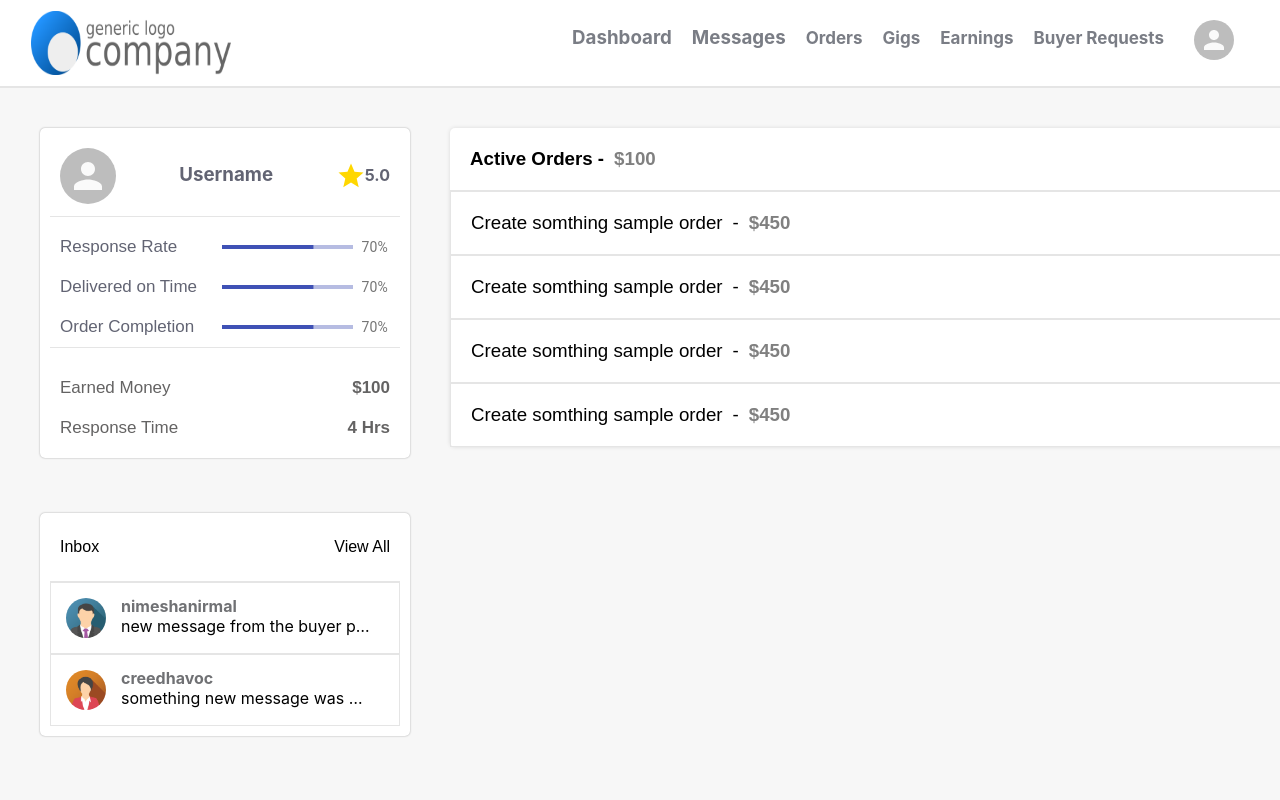
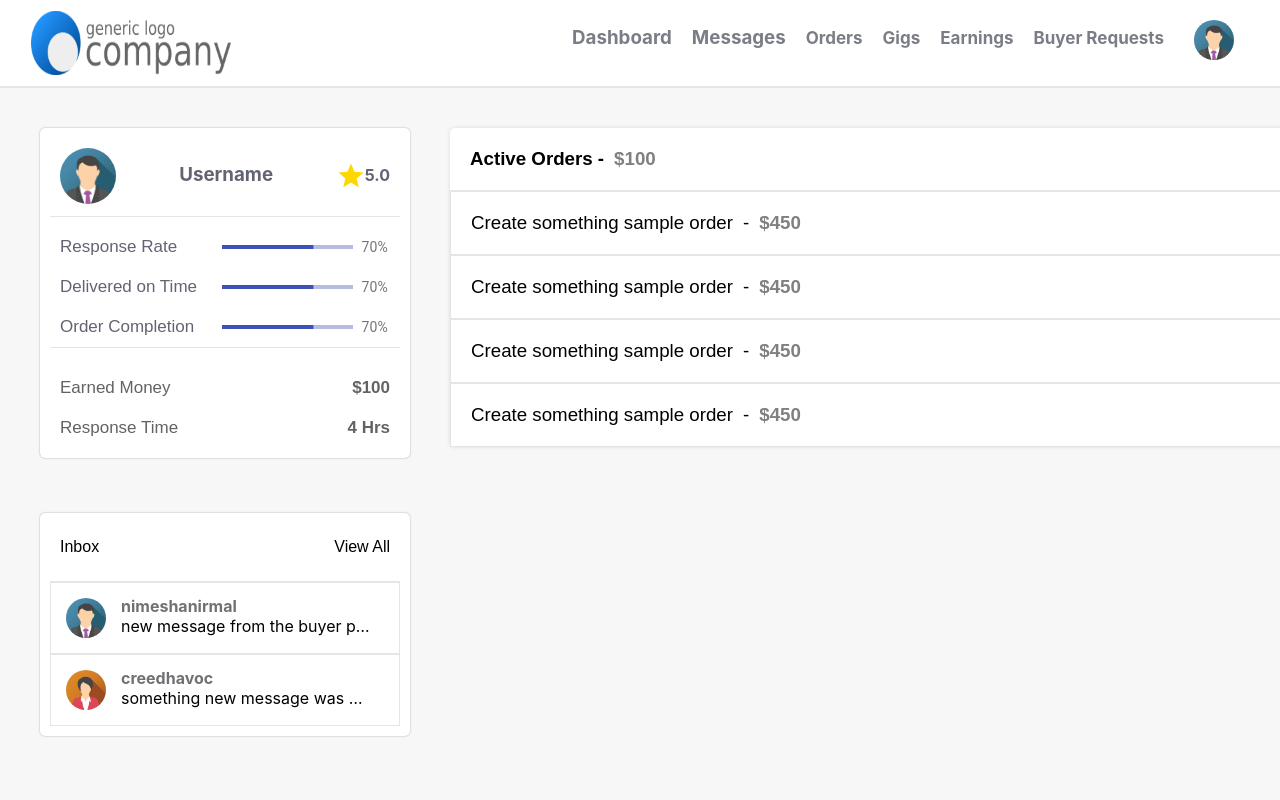
Before and after one commit to lunariweb/freelanceWeb, a React (Create React App) app: page /seller/seller_dash in a window 1280 px wide. Shown: the top 800 px of the page. Built offline with nearby package versions, Linux system fonts and the light colour scheme.

Commit message:
added the active orders ui avatar changes

```diff
--- a/src/components/ActiveOrders.js
+++ b/src/components/ActiveOrders.js
@@ -10,10 +10,10 @@ const ActiveOrders = () => {
         <h3 className="price">$100</h3>
       </div>
       <div className="order__content">
-        <Order title="Create somthing sample order" price="450" />
-        <Order title="Create somthing sample order" price="450" />
-        <Order title="Create somthing sample order" price="450" />
-        <Order title="Create somthing sample order" price="450" />
+        <Order title="Create something sample order" price="450" />
+        <Order title="Create something sample order" price="450" />
+        <Order title="Create something sample order" price="450" />
+        <Order title="Create something sample order" price="450" />
       </div>
     </div>
   );
--- a/src/components/NavbarSeller.js
+++ b/src/components/NavbarSeller.js
@@ -3,6 +3,7 @@ import "../css/Navbar_Seller.css";
 import logo from "../images/logo.png";
 import { Link } from "react-router-dom";
 import { Avatar } from "@material-ui/core";
+import avatar1 from "../images/avatar1.png";
 
 const Navbar_Seller = () => {
   return (
@@ -25,7 +26,7 @@ const Navbar_Seller = () => {
           <h3>Buyer Requests</h3>
 
           <div className="avatar">
-            <Avatar />
+            <Avatar src={avatar1} />
           </div>
         </div>
       </div>
--- a/src/components/Sidebar.js
+++ b/src/components/Sidebar.js
@@ -26,7 +26,7 @@ const Sidebar = () => {
       {/* rates */}
       <div className="sidebar__rates">
         <div className="top_section">
-          <Avatar className={classes.large} />
+          <Avatar className={classes.large} src={avatar1} />
           <h3>Username</h3>
           <Star className="star" />
           <h4>5.0</h4>
```
